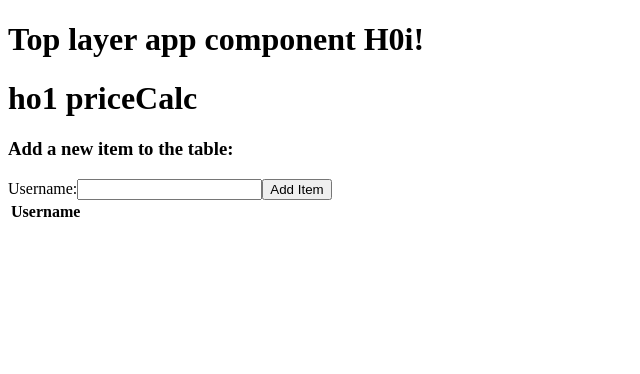
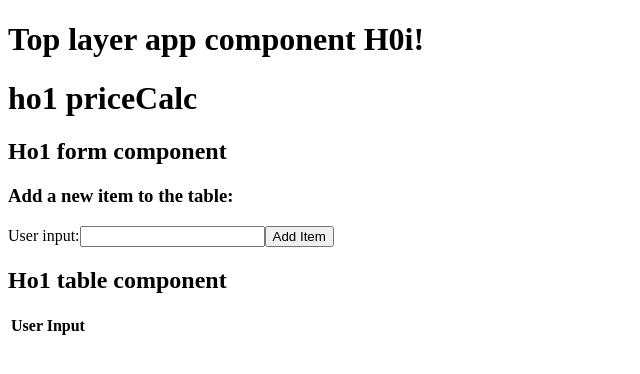
Before and after one commit to TomG308/pricingCalc, a React (Create React App) app: page / in a window 1280 px wide. Shown: the top 374 px of the page, without its empty margins (0-640 px from the left). Built offline with nearby package versions, Linux system fonts and the light colour scheme.

Commit message:
refactor code, changed uername to user input, added component markers, connected components and fixed  user inputs to a table function

```diff
--- a/src/components/InputComponent/InputComponent.jsx
+++ b/src/components/InputComponent/formComponent.jsx
@@ -3,16 +3,17 @@ import React, { Component } from 'react';
 class inputComponent extends Component {
     render() {
       return (
-        <div id="Form">
+        <div>
+          <h2>Ho1 form component</h2>
           <h3>Add a new item to the table:</h3>
           <form onSubmit={this.props.handleFormSubmit}>
             <label htmlFor="username">
-            Username:
+            User input:
             <input
-              id="username"
-              value={this.props.newUsername}
+              id="userInput"
+              value={this.props.newUserInput}
               type="text"
-              name="username"
+              name="userInput"
               onChange={this.props.handleInputChange}
             />
             </label>
--- a/src/components/PriceCalc.js
+++ b/src/components/PriceCalc.jsx
@@ -1,6 +1,6 @@
 import React, { Component } from 'react';
 
-import InputComponent from './InputComponent/InputComponent.jsx'
+import InputComponent from './InputComponent/formComponent.jsx'
 import TableComponent from './TableComponent/TableComponent.jsx'
 
 class priceCalc extends Component {
@@ -19,7 +19,7 @@ class priceCalc extends Component {
 
         let items = [...this.state.items];
 
-        items.push({username: this.state.username});
+        items.push({userInput: this.state.userInput});
 
         this.setState({
             items,
@@ -37,21 +37,6 @@ class priceCalc extends Component {
         })
       };
 
-    // render() {
-    //     return(
-    //         <div>
-    //             <h2>H0i! priceCalc component</h2>
-    //         <form>
-    //             <label>
-    //                 testName:
-    //                 <input type="text" name="name" />
-    //             </label>
-    //             <input type="submit" value="submit" />
-    //         </form>
-    //         </div>
-    //     )
-    // }
-
     render() {
         return (
           <div className>
@@ -59,7 +44,7 @@ class priceCalc extends Component {
             <InputComponent
               handleFormSubmit={ this.handleFormSubmit }
               handleInputChange={ this.handleInputChange }
-              newUsername={ this.state.username }
+              newUserInput={ this.state.userInput }
             />
             <TableComponent items={ this.state.items }/>
           </div>
--- a/src/components/TableComponent/TableComponent.jsx
+++ b/src/components/TableComponent/TableComponent.jsx
@@ -6,14 +6,15 @@ class TableComponent extends Component {
         const items = this.props.items;
         return (
             <div>
+                <h2>Ho1 table component</h2>
             <table>
             <tr>
-            <th>Username</th>
+            <th>User Input</th>
             </tr>
             {items.map(item => {
                 return (
                     <tr>
-                    <td>{item.username}</td>
+                    <td>{item.userInput}</td>
                     </tr>
                 );
             })}
```
Also changed, not shown: src/App.jsx (renamed from src/App.js), src/index.jsx (renamed from src/index.js).
